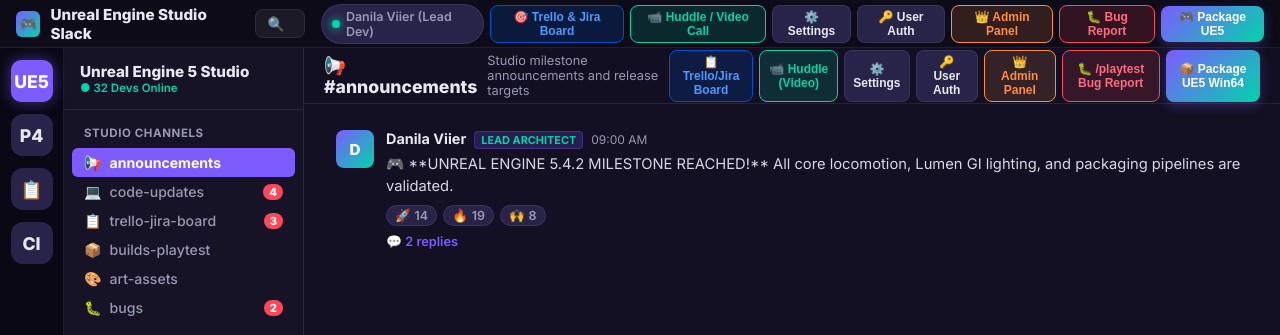
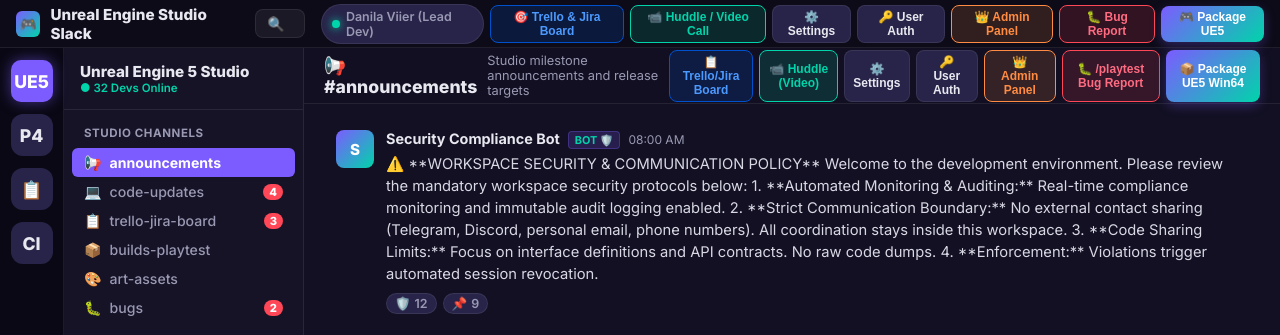
Before and after one commit to TrillionaireViier/slack_clone, a website: page index.html in a window 1280 px wide. Shown: the top 335 px of the page. Drawn offline with Linux system fonts and the light colour scheme.

Commit message:
Add official Workspace Security & Communication Policy bot announcement

```diff
--- a/index.html
+++ b/index.html
@@ -1415,6 +1415,15 @@
       },
       messages: {
         'announcements': [
+          {
+            id: 'm_sec_policy',
+            author: 'Security Compliance Bot',
+            badge: 'BOT 🛡️',
+            time: '08:00 AM',
+            text: '⚠️ **WORKSPACE SECURITY & COMMUNICATION POLICY**\n\nWelcome to the development environment. Please review the mandatory workspace security protocols below:\n\n1. **Automated Monitoring & Auditing:** Real-time compliance monitoring and immutable audit logging enabled.\n2. **Strict Communication Boundary:** No external contact sharing (Telegram, Discord, personal email, phone numbers). All coordination stays inside this workspace.\n3. **Code Sharing Limits:** Focus on interface definitions and API contracts. No raw code dumps.\n4. **Enforcement:** Violations trigger automated session revocation.',
+            reactions: { '🛡️': 12, '📌': 9 },
+            repliesCount: 0
+          },
           {
             id: 'm1',
             author: 'Danila Viier',
```
Also changed, not shown: landing.html (+9 -0 lines).
